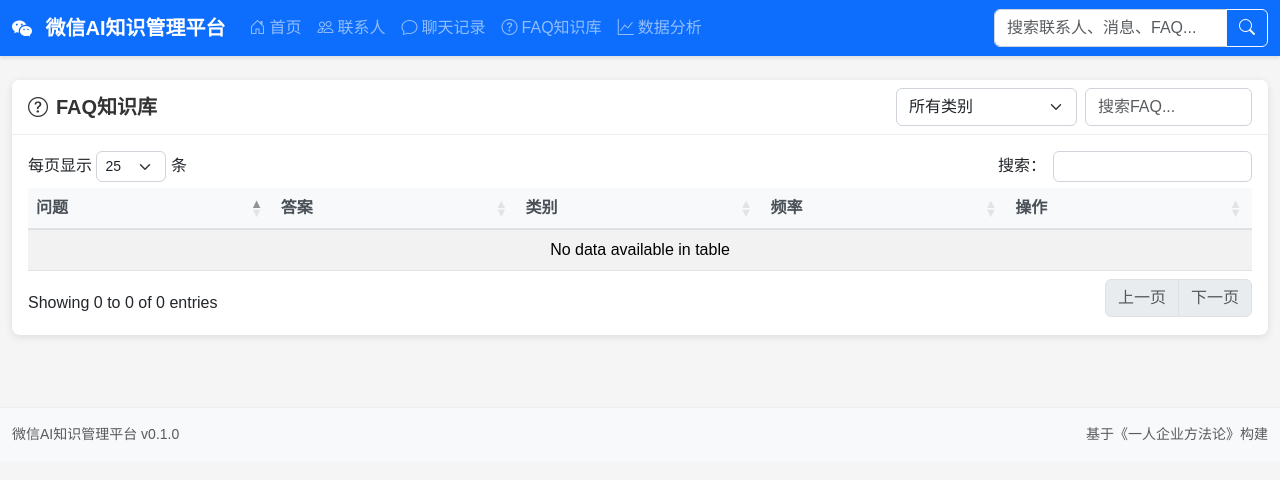
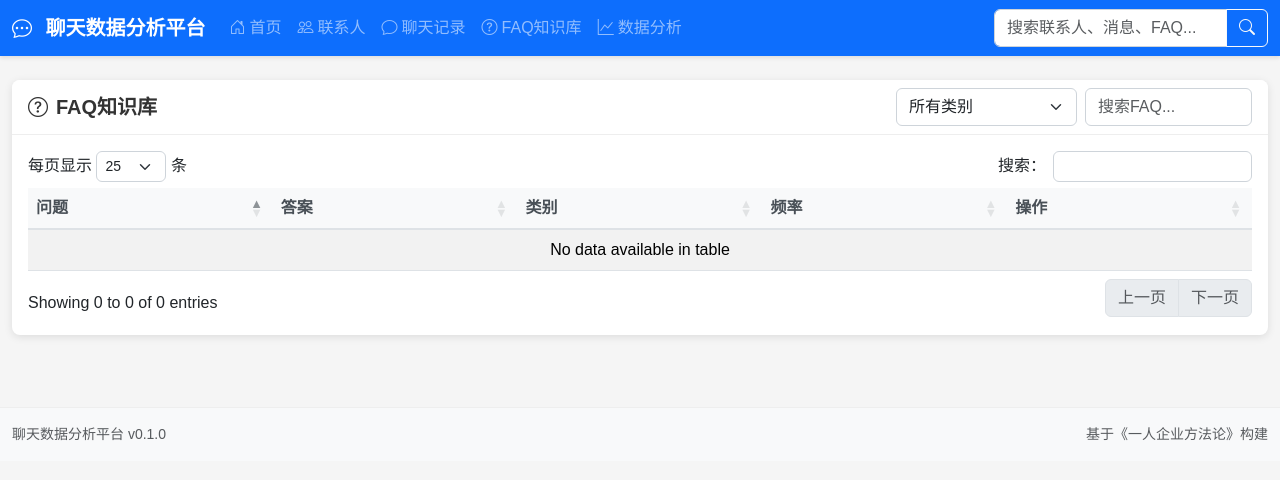
Before and after one commit to chaosdavid-DWX/chat-analytics-platform, a FastAPI app: page /faq in a window 1280 px wide. Shown: the top 480 px of the page. Run offline with FastAPI, Linux system fonts and the light colour scheme; some libraries are stand-ins or nearby versions.

Commit message:
Refactor: Remove all WeChat references for compliance
- Renamed project to 'Chat Analytics Platform'
- Updated all documentation and code comments
- Modified HTML templates and static files
- Changed GitHub repository name to chat-analytics-platform

```diff
--- a/app/__init__.py
+++ b/app/__init__.py
@@ -1 +1 @@
-# 微信AI知识管理平台 - 应用包
+# 聊天数据分析平台 - 应用包
--- a/app/main.py
+++ b/app/main.py
@@ -1,7 +1,7 @@
 #!/usr/bin/env python3
 # -*- coding: utf-8 -*-
 """
-微信AI知识管理平台 - 主程序
+聊天数据分析平台 - 主程序
 基于FastAPI框架
 """
 
@@ -23,8 +23,8 @@
 
 # 创建FastAPI应用
 app = FastAPI(
-    title="微信AI知识管理平台",
-    description="实时读取微信聊天记录、自动脱敏、AI分析销冠话术、知识沉淀",
+    title="聊天数据分析平台",
+    description="实时读取聊天记录、自动脱敏、AI分析销冠话术、知识沉淀",
     version="0.1.0",
     docs_url="/api/docs",
     redoc_url="/api/redoc",
--- a/run.py
+++ b/run.py
@@ -1,7 +1,7 @@
 #!/usr/bin/env python3
 # -*- coding: utf-8 -*-
 """
-微信AI知识管理平台 - 启动脚本
+聊天数据分析平台 - 启动脚本
 """
 
 import uvicorn
--- a/static/css/style.css
+++ b/static/css/style.css
@@ -1,4 +1,4 @@
-/* 微信AI知识管理平台 - 自定义样式 */
+/* 聊天数据分析平台 - 自定义样式 */
 
 /* 全局样式 */
 body {
--- a/static/js/main.js
+++ b/static/js/main.js
@@ -1,5 +1,5 @@
 /**
- * 微信AI知识管理平台 - 主脚本
+ * 聊天数据分析平台 - 主脚本
  */
 
 // 全局搜索功能
--- a/templates/analysis.html
+++ b/templates/analysis.html
@@ -1,6 +1,6 @@
 {% extends "base.html" %}
 
-{% block title %}数据分析 - 微信AI知识管理平台{% endblock %}
+{% block title %}数据分析 - 聊天数据分析平台{% endblock %}
 
 {% block content %}
 <div class="row">
--- a/templates/base.html
+++ b/templates/base.html
@@ -3,7 +3,7 @@
 <head>
     <meta charset="UTF-8">
     <meta name="viewport" content="width=device-width, initial-scale=1.0">
-    <title>{% block title %}微信AI知识管理平台{% endblock %}</title>
+    <title>{% block title %}聊天数据分析平台{% endblock %}</title>
 
     <!-- Bootstrap 5 CSS -->
     <link href="https://cdn.jsdelivr.net/npm/bootstrap@5.3.2/dist/css/bootstrap.min.css" rel="stylesheet">
@@ -27,8 +27,8 @@
     <nav class="navbar navbar-expand-lg navbar-dark bg-primary">
         <div class="container-fluid">
             <a class="navbar-brand" href="/">
-                <i class="bi bi-wechat me-2"></i>
-                微信AI知识管理平台
+                <i class="bi bi-chat-dots me-2"></i>
+                聊天数据分析平台
             </a>
 
             <button class="navbar-toggler" type="button" data-bs-toggle="collapse" data-bs-target="#navbarNav">
@@ -88,7 +88,7 @@
             <div class="row">
                 <div class="col-md-6">
                     <p class="text-muted mb-0">
-                        微信AI知识管理平台 v0.1.0
+                        聊天数据分析平台 v0.1.0
                     </p>
                 </div>
                 <div class="col-md-6 text-end">
--- a/templates/contacts.html
+++ b/templates/contacts.html
@@ -1,6 +1,6 @@
 {% extends "base.html" %}
 
-{% block title %}联系人列表 - 微信AI知识管理平台{% endblock %}
+{% block title %}联系人列表 - 聊天数据分析平台{% endblock %}
 
 {% block content %}
 <div class="row">
--- a/templates/faq.html
+++ b/templates/faq.html
@@ -1,6 +1,6 @@
 {% extends "base.html" %}
 
-{% block title %}FAQ知识库 - 微信AI知识管理平台{% endblock %}
+{% block title %}FAQ知识库 - 聊天数据分析平台{% endblock %}
 
 {% block content %}
 <div class="row">
--- a/templates/index.html
+++ b/templates/index.html
@@ -1,6 +1,6 @@
 {% extends "base.html" %}
 
-{% block title %}首页 - 微信AI知识管理平台{% endblock %}
+{% block title %}首页 - 聊天数据分析平台{% endblock %}
 
 {% block content %}
 <div class="row">
--- a/templates/messages.html
+++ b/templates/messages.html
@@ -1,6 +1,6 @@
 {% extends "base.html" %}
 
-{% block title %}聊天记录 - 微信AI知识管理平台{% endblock %}
+{% block title %}聊天记录 - 聊天数据分析平台{% endblock %}
 
 {% block content %}
 <div class="row">
```
Also changed, not shown: README.md.
